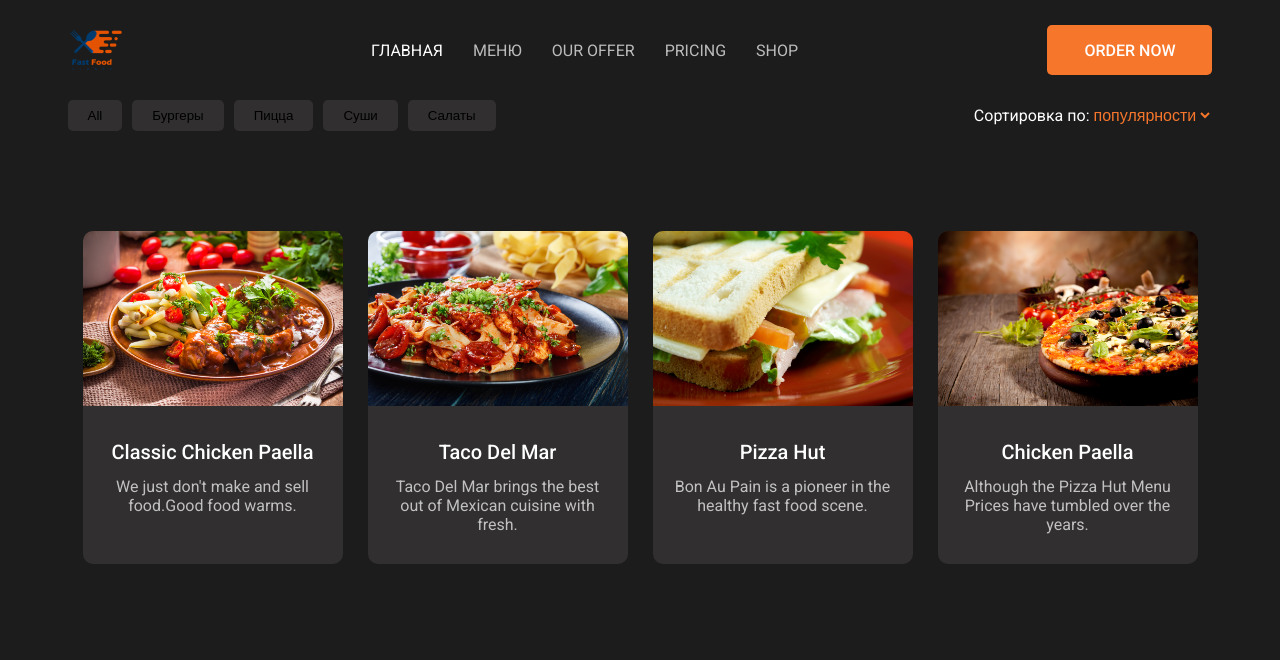
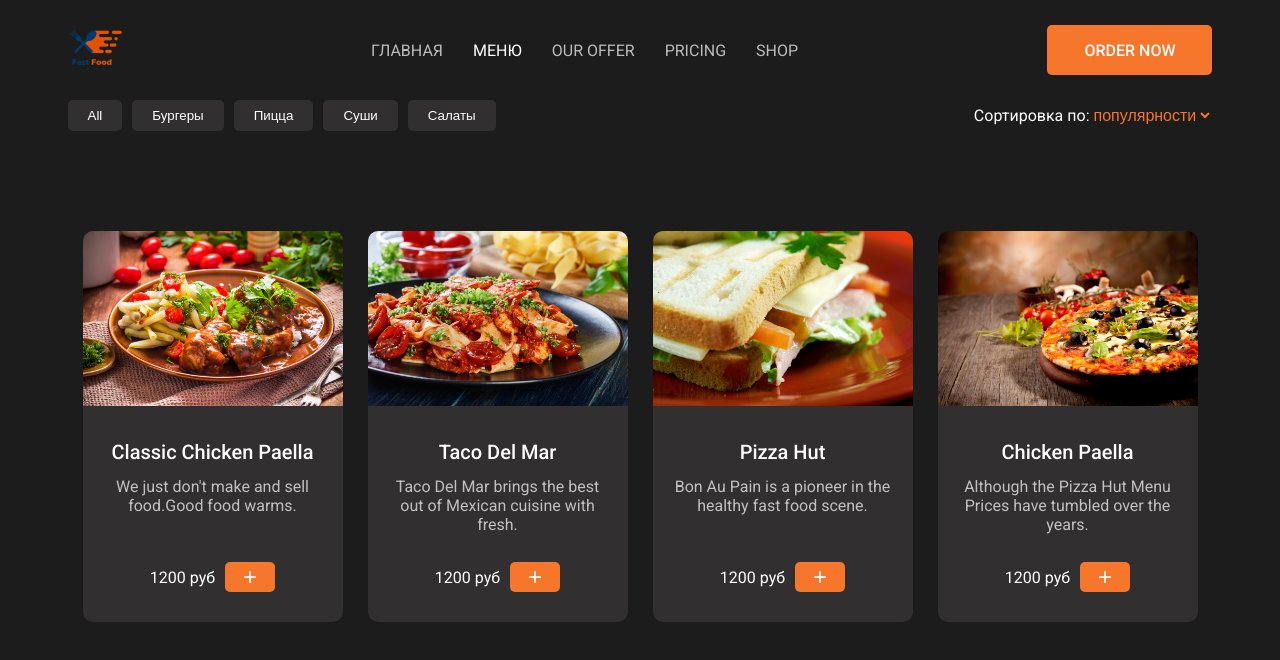
Before and after one commit to sharbeatz/BurgerLanding, a React (Vite) app in the folder delivery-art/: page /menu in a window 1280 px wide. Shown: the top 660 px of the page. Built offline with nearby package versions, Linux system fonts and the light colour scheme.

Commit message:
Сделал в хеддере при активной вкладке, добавил цену к карточке и плюсик

```diff
--- /dev/null
+++ b/delivery-art/src/pages/cart/cart.tsx
@@ -0,0 +1,5 @@
+import React from "react";
+
+export default function Cart() {
+  return <div></div>;
+}
--- a/delivery-art/src/pages/main/main.css
+++ b/delivery-art/src/pages/main/main.css
@@ -168,36 +168,3 @@
     flex-wrap: wrap; /* чтобы карточки переносились на следующую строку при нехватке места */
     gap: 10px; /* отступы между карточками */
 }
-
-.food-list__card {
-    width: 260px;
-    overflow: hidden; /* чтобы картинка не вылезала за пределы карточки */
-    text-align: center;
-    background-color: #312F30;
-    border-radius: 10px;
-    cursor: pointer;
-    transition: transform 0.3s ease;
-}
-
-.food-list__card:hover {
-    transform: scale(1.03);
-}
-
-.food-list__img {
-    width: 100%;
-    height: 175px;
-    object-fit: cover; /* чтобы картинка не искажалась */
-}
-
-.food-list__text-wrapper {
-    padding: 30px 20px;
-}
-
-.food-list__title {
-    font-size: 20px;
-    margin-bottom: 13px;
-}
-.food-list__desc {
-    font-size: 16px;
-    opacity: 0.7;
-}
--- a/delivery-art/src/widgets/filter/filter.css
+++ b/delivery-art/src/widgets/filter/filter.css
@@ -9,6 +9,7 @@
     border-radius: 5px;
     background-color: #312F30;
     cursor: pointer;
+    color: white;
 
 
 }
@@ -16,6 +17,7 @@
 .menu__filter-food {
     display: flex;
     gap: 10px;
+
 }
 
 .menu__filter-text {
@@ -35,6 +37,7 @@
   background: transparent;
   font-size: 16px;
   width: fit-content;
+  text-align: left;
 }
 
 .menu__filter-option {
--- /dev/null
+++ b/delivery-art/src/widgets/food-item/ui/food-item.css
@@ -0,0 +1,66 @@
+
+.food-list__card {
+    width: 260px;
+    overflow: hidden; /* чтобы картинка не вылезала за пределы карточки */
+    text-align: center;
+    background-color: #312F30;
+    border-radius: 10px;
+    cursor: pointer;
+    transition: transform 0.3s ease;
+}
+
+.food-list__card:hover {
+    transform: scale(1.03);
+}
+
+.food-list__img {
+    width: 100%;
+    height: 175px;
+    object-fit: cover; /* чтобы картинка не искажалась */
+}
+
+.food-list__text-wrapper {
+    padding: 30px 20px;
+}
+
+.food-list__title {
+    font-size: 20px;
+    margin-bottom: 13px;
+}
+.food-list__desc {
+    font-size: 16px;
+    opacity: 0.7;
+    height: 70px;
+}
+
+.food-list__cart {
+    display: flex;
+    justify-content: center;
+    gap:10px;
+    align-items: center;
+    margin-top: 15px;
+}
+
+
+.food-list__cart-btn {
+    min-width: 50px;   /* Гарантирует минимальный размер */
+    min-height: 30px;
+    border: none;
+    border-radius: 5px;
+    background-color: #F6762C;
+    color: white;
+    font-size: 24px;
+    cursor: pointer;
+    transition: all 0.2s ease;
+}
+
+
+
+.food-list__cart-btn:hover {
+    opacity: 0.8;
+}
+
+.food-list__cart-btn:active {
+    transform: scale(0.95);
+
+}
--- a/delivery-art/src/widgets/food-item/ui/food-item.tsx
+++ b/delivery-art/src/widgets/food-item/ui/food-item.tsx
@@ -1,4 +1,5 @@
 import type { FoodItemType } from "../lib/type";
+import "./food-item.css";
 
 export default function FoodItem({ id, title, desc, img }: FoodItemType) {
   return (
@@ -7,6 +8,10 @@
       <div className="food-list__text-wrapper">
         <h4 className="food-list__title">{title}</h4>
         <p className="food-list__desc">{desc}</p>
+        <div className="food-list__cart">
+          <span className="food-list__price">1200 руб</span>
+          <button className="food-list__cart-btn">+</button>
+        </div>
       </div>
     </div>
   );
--- a/delivery-art/src/widgets/header/header.tsx
+++ b/delivery-art/src/widgets/header/header.tsx
@@ -1,4 +1,4 @@
-import { Link } from "react-router-dom";
+import { Link, NavLink } from "react-router-dom";
 import OrderButton from "../order-button/order-button";
 import { routes } from "../../app/routes";
 
@@ -14,17 +14,28 @@
         <nav className="header__nav">
           <ul className="header__list">
             <li className="header__item">
-              <Link
+              <NavLink
                 to={routes.main}
-                className="header__link header__link--active"
+                className={({ isActive }) =>
+                  isActive
+                    ? "header__link header__link--active"
+                    : "header__link"
+                }
               >
                 ГЛАВНАЯ
-              </Link>
+              </NavLink>
             </li>
             <li className="header__item">
-              <Link to={routes.menu} className="header__link">
+              <NavLink
+                to={routes.menu}
+                className={({ isActive }) =>
+                  isActive
+                    ? "header__link header__link--active"
+                    : "header__link"
+                }
+              >
                 МЕНЮ
-              </Link>
+              </NavLink>
             </li>
             <li className="header__item">
               <a href="#!" className="header__link">
```
Also changed, not shown: delivery-art/src/widgets/cart-item/cart-item.tsx (added).
